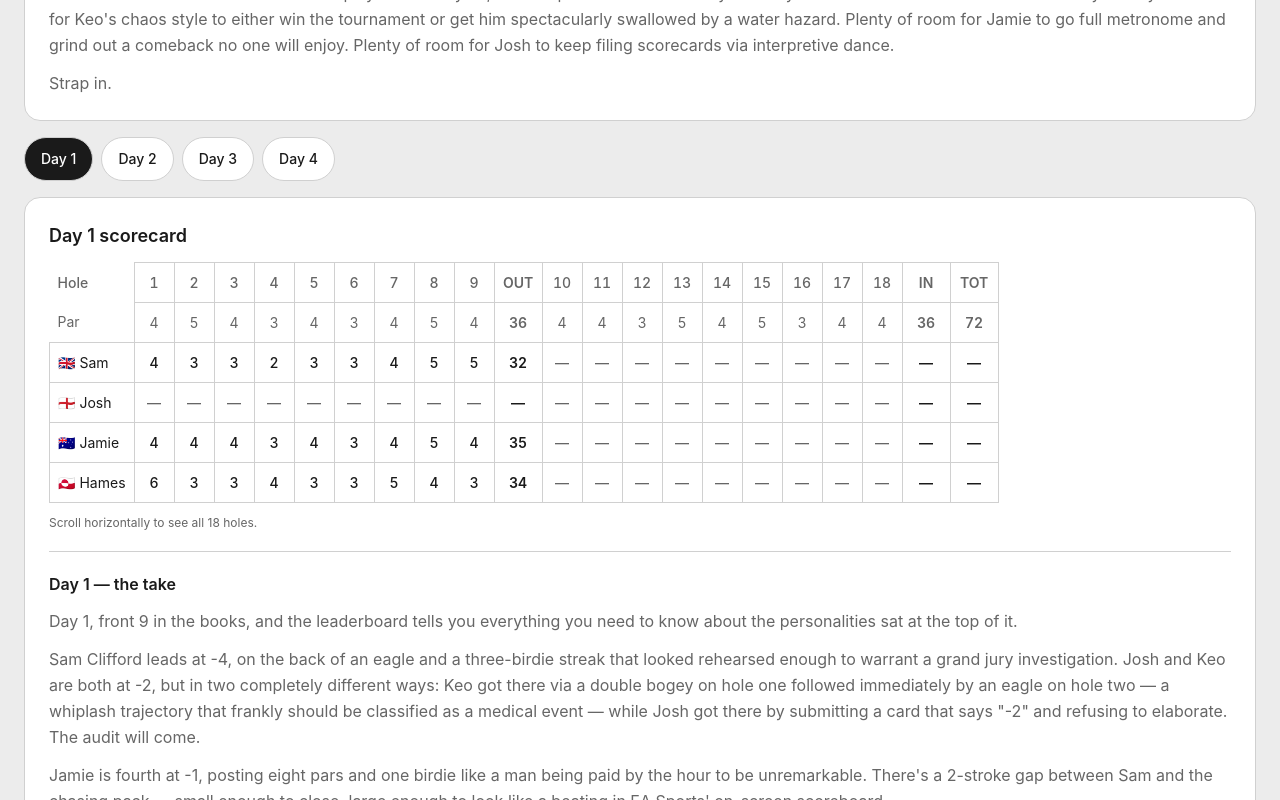
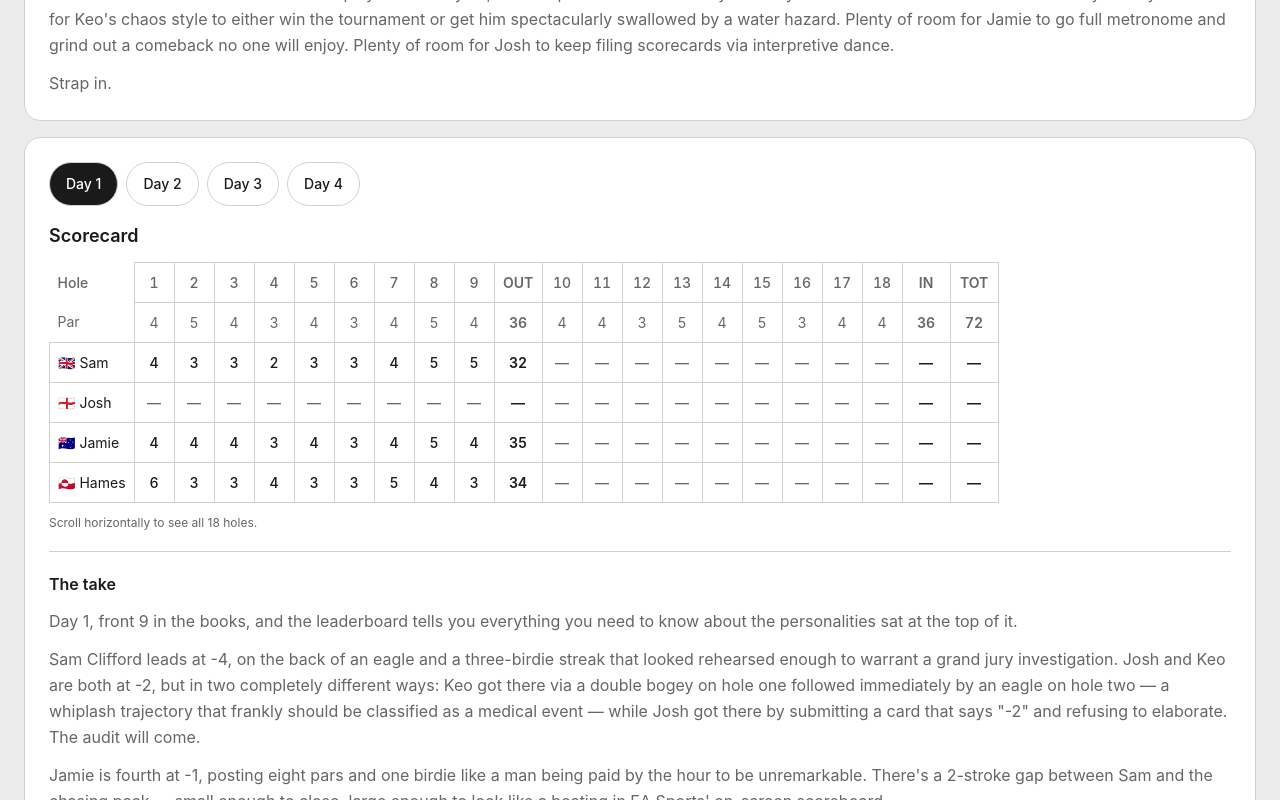
Before and after one commit to jameskeo126/webbers-golf-dashboard, a Next.js app: page / in a window 1280 px wide. Shown: the part 640-1440 px from the top of the page. Built offline with nearby package versions, Linux system fonts and the light colour scheme.

Commit message:
Move tabs inside scorecard card; drop 'Day 1' prefix from headings; delete RoundDetail

```diff
--- a/app/page.tsx
+++ b/app/page.tsx
@@ -5,7 +5,8 @@ import { Header } from "@/components/Header"
 import { Leaderboard } from "@/components/Leaderboard"
 import { SeasonCommentary } from "@/components/SeasonCommentary"
 import { RoundTabs } from "@/components/RoundTabs"
-import { RoundDetail } from "@/components/RoundDetail"
+import { Scorecard } from "@/components/Scorecard"
+import { PlayerCommentaryCards } from "@/components/PlayerCommentaryCards"
 import { StatsPanel } from "@/components/StatsPanel"
 import { ROUNDS } from "@/data/rounds"
 
@@ -18,8 +19,11 @@ export default function HomePage() {
       <Header />
       <Leaderboard />
       <SeasonCommentary />
-      <RoundTabs selected={selectedRound} onSelect={setSelectedRound} />
-      <RoundDetail round={round} />
+      <Scorecard
+        round={round}
+        tabs={<RoundTabs selected={selectedRound} onSelect={setSelectedRound} />}
+      />
+      <PlayerCommentaryCards round={round} />
       <StatsPanel />
     </main>
   )
--- a/components/RoundDetail.tsx
+++ /dev/null
@@ -1,12 +0,0 @@
-import type { Round } from "@/data/types"
-import { Scorecard } from "./Scorecard"
-import { PlayerCommentaryCards } from "./PlayerCommentaryCards"
-
-export function RoundDetail({ round }: { round: Round }) {
-  return (
-    <div>
-      <Scorecard round={round} />
-      <PlayerCommentaryCards round={round} />
-    </div>
-  )
-}
--- a/components/RoundTabs.tsx
+++ b/components/RoundTabs.tsx
@@ -13,7 +13,7 @@ export function RoundTabs({
     <nav
       role="tablist"
       aria-label="Round selector"
-      className="mx-4 my-4 flex gap-2 overflow-x-auto sm:mx-6"
+      className="mb-4 flex gap-2 overflow-x-auto"
     >
       {ROUNDS.map(round => {
         const isSelected = round.roundNumber === selected
--- a/components/Scorecard.tsx
+++ b/components/Scorecard.tsx
@@ -1,4 +1,5 @@
 import type { Round } from "@/data/types"
+import type { ReactNode } from "react"
 import { PLAYERS } from "@/data/players"
 import { HOLE_PARS, FRONT_9_PAR, BACK_9_PAR } from "@/data/course"
 import { ScoreCell } from "./ScoreCell"
@@ -15,7 +16,7 @@ function sumStrokes(holes: { strokes: number | null }[], from: number, to: numbe
   return any ? sum : null
 }
 
-export function Scorecard({ round }: { round: Round }) {
+export function Scorecard({ round, tabs }: { round: Round; tabs?: ReactNode }) {
   const totalCellStyle = { border: "1px solid var(--border)", color: "var(--text-primary)" }
   const headerCellStyle = { color: "var(--text-muted)", border: "1px solid var(--border)" }
 
@@ -24,8 +25,9 @@ export function Scorecard({ round }: { round: Round }) {
       className="mx-4 my-4 rounded-2xl p-4 sm:mx-6 sm:p-6"
       style={{ backgroundColor: "var(--bg-surface)", border: "1px solid var(--border)" }}
     >
+      {tabs}
       <h3 className="text-lg font-semibold mb-3" style={{ color: "var(--text-primary)" }}>
-        {round.label} scorecard
+        Scorecard
       </h3>
       <div className="overflow-x-auto">
         <table className="border-collapse tabular text-xs sm:text-sm">
@@ -101,7 +103,7 @@ export function Scorecard({ round }: { round: Round }) {
           style={{ borderTop: "1px solid var(--border)" }}
         >
           <h4 className="text-base font-semibold mb-3" style={{ color: "var(--text-primary)" }}>
-            {round.label} — the take
+            The take
           </h4>
           <div className="leading-relaxed space-y-3" style={{ color: "var(--text-muted)" }}>
             {round.commentary.summary.split("\n\n").map((para, i) => (
```
